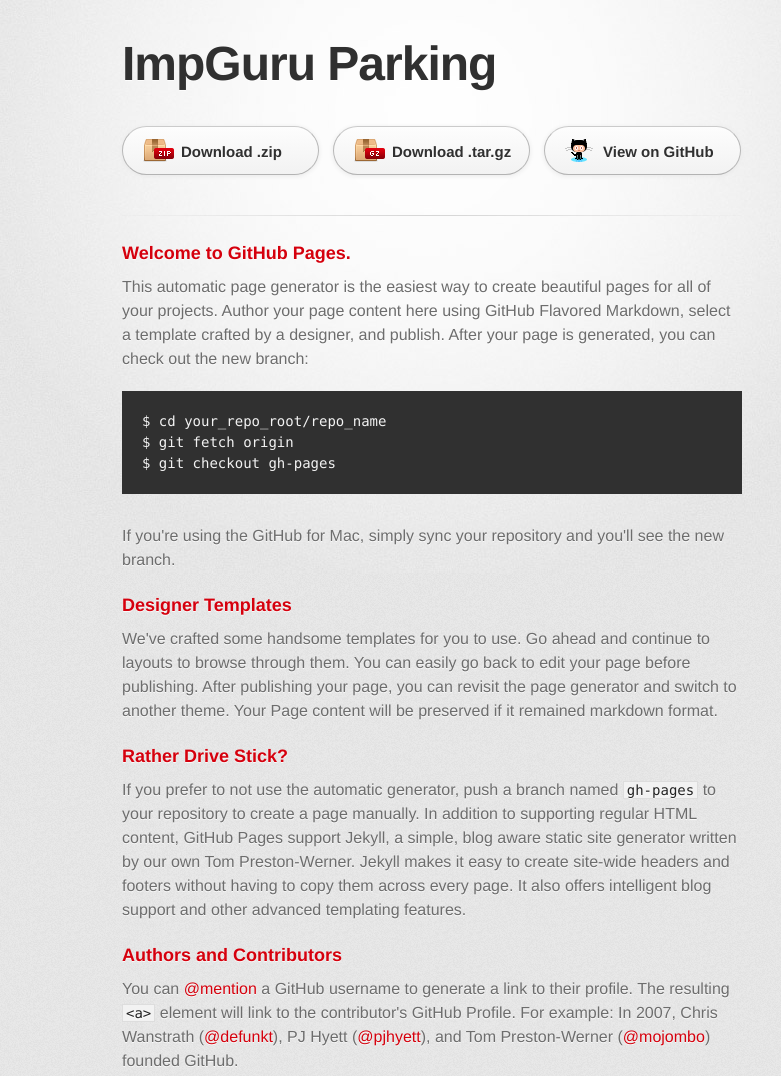
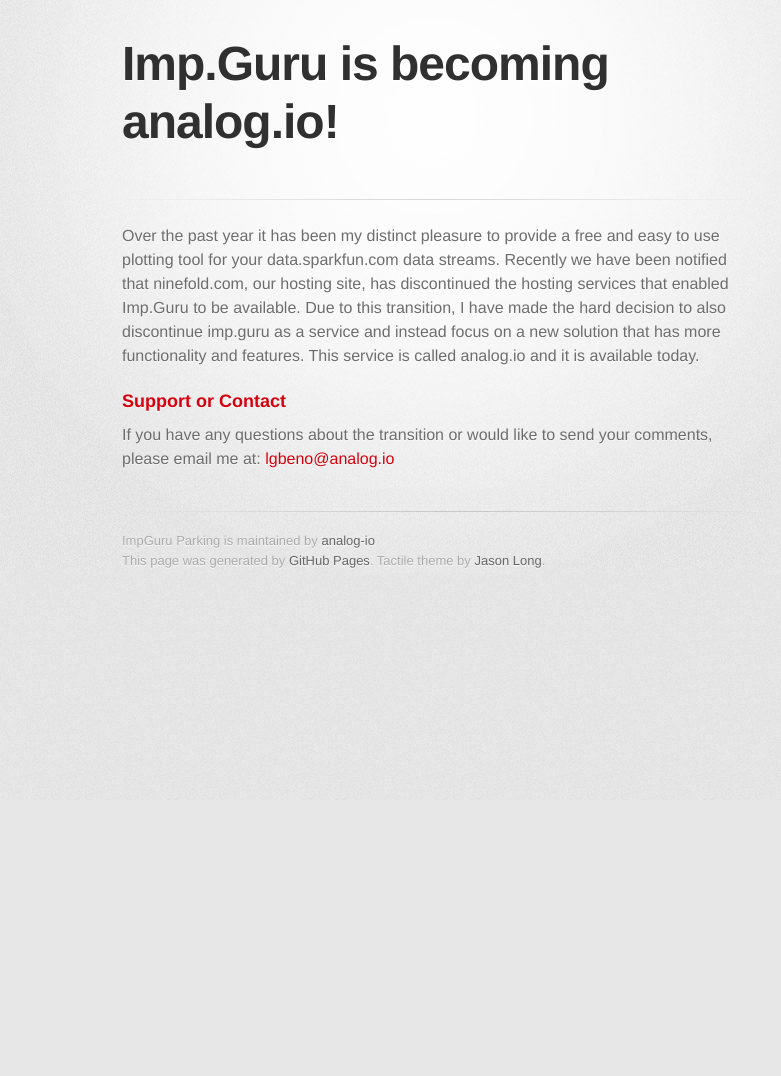
Before and after one commit to analog-io/ImpGuruParking, a plain HTML site: page index.html in a window 1280 px wide. Shown: the top 1076 px of the page, without its empty margins (208-989 px from the left). After the commit the page ends 800 px from the top, so only its background shows below. Drawn offline with Linux system fonts and the light colour scheme; a web font is replaced by a local one.

Commit message:
customization

```diff
--- a/index.html
+++ b/index.html
@@ -18,50 +18,19 @@
       <div class="inner">
 
         <header>
-          <h1>ImpGuru Parking</h1>
+          <h1>Imp.Guru is becoming analog.io!</h1>
           <h2></h2>
         </header>
-
-        <section id="downloads" class="clearfix">
-          <a href="https://github.com/analog-io/ImpGuruParking/zipball/master" id="download-zip" class="button"><span>Download .zip</span></a>
-          <a href="https://github.com/analog-io/ImpGuruParking/tarball/master" id="download-tar-gz" class="button"><span>Download .tar.gz</span></a>
-          <a href="https://github.com/analog-io/ImpGuruParking" id="view-on-github" class="button"><span>View on GitHub</span></a>
-        </section>
 
         <hr>
 
         <section id="main_content">
-          <h3>
-<a id="welcome-to-github-pages" class="anchor" href="#welcome-to-github-pages" aria-hidden="true"><span class="octicon octicon-link"></span></a>Welcome to GitHub Pages.</h3>
 
-<p>This automatic page generator is the easiest way to create beautiful pages for all of your projects. Author your page content here using GitHub Flavored Markdown, select a template crafted by a designer, and publish. After your page is generated, you can check out the new branch:</p>
-
-<pre><code>$ cd your_repo_root/repo_name
-$ git fetch origin
-$ git checkout gh-pages
-</code></pre>
-
-<p>If you're using the GitHub for Mac, simply sync your repository and you'll see the new branch.</p>
-
-<h3>
-<a id="designer-templates" class="anchor" href="#designer-templates" aria-hidden="true"><span class="octicon octicon-link"></span></a>Designer Templates</h3>
-
-<p>We've crafted some handsome templates for you to use. Go ahead and continue to layouts to browse through them. You can easily go back to edit your page before publishing. After publishing your page, you can revisit the page generator and switch to another theme. Your Page content will be preserved if it remained markdown format.</p>
-
-<h3>
-<a id="rather-drive-stick" class="anchor" href="#rather-drive-stick" aria-hidden="true"><span class="octicon octicon-link"></span></a>Rather Drive Stick?</h3>
-
-<p>If you prefer to not use the automatic generator, push a branch named <code>gh-pages</code> to your repository to create a page manually. In addition to supporting regular HTML content, GitHub Pages support Jekyll, a simple, blog aware static site generator written by our own Tom Preston-Werner. Jekyll makes it easy to create site-wide headers and footers without having to copy them across every page. It also offers intelligent blog support and other advanced templating features.</p>
-
-<h3>
-<a id="authors-and-contributors" class="anchor" href="#authors-and-contributors" aria-hidden="true"><span class="octicon octicon-link"></span></a>Authors and Contributors</h3>
-
-<p>You can <a href="https://github.com/blog/821" class="user-mention">@mention</a> a GitHub username to generate a link to their profile. The resulting <code>&lt;a&gt;</code> element will link to the contributor's GitHub Profile. For example: In 2007, Chris Wanstrath (<a href="https://github.com/defunkt" class="user-mention">@defunkt</a>), PJ Hyett (<a href="https://github.com/pjhyett" class="user-mention">@pjhyett</a>), and Tom Preston-Werner (<a href="https://github.com/mojombo" class="user-mention">@mojombo</a>) founded GitHub.</p>
-
+<p>Over the past year it has been my distinct pleasure to provide a free and easy to use plotting tool for your data.sparkfun.com data streams.  Recently we have been notified that ninefold.com, our hosting site, has discontinued the hosting services that enabled Imp.Guru to be available.  Due to this transition, I have made the hard decision to also discontinue imp.guru as a service and instead focus on a new solution that has more functionality and features.  This service is called analog.io and it is available today.</p>
 <h3>
 <a id="support-or-contact" class="anchor" href="#support-or-contact" aria-hidden="true"><span class="octicon octicon-link"></span></a>Support or Contact</h3>
 
-<p>Having trouble with Pages? Check out the documentation at <a href="https://help.github.com/pages">https://help.github.com/pages</a> or contact <a href="mailto:support@github.com">support@github.com</a> and we’ll help you sort it out.</p>
+<p>If you have any questions about the transition or would like to send your comments, please email me at: <a href="mailto:lgbeno@analog.io">lgbeno@analog.io</a></p>
         </section>
 
         <footer>
```
